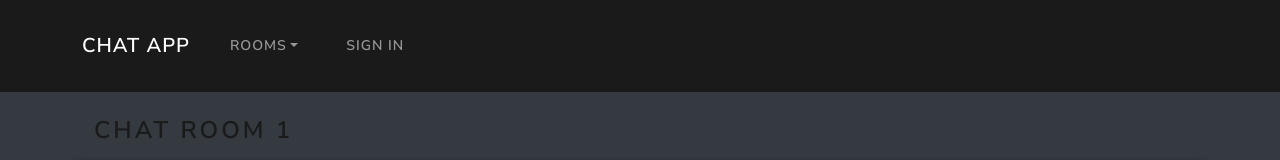
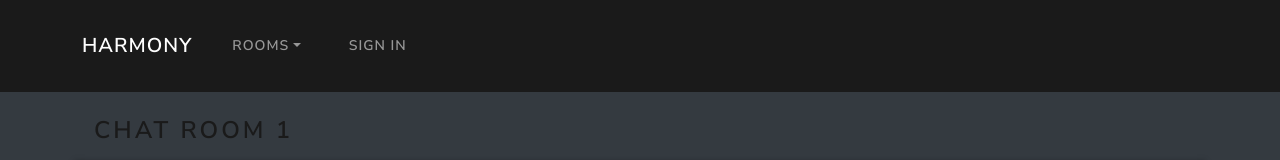
Before and after one commit to NeptuneRjo/chat-app, a React (Create React App) app in the folder frontend/: page /#/chat/room-1 in a window 1280 px wide. Shown: the top 160 px of the page. Built offline with nearby package versions, Linux system fonts and the light colour scheme; no server answers.

Commit message:
update name

```diff
--- a/frontend/src/Containers/Menu/Menu.tsx
+++ b/frontend/src/Containers/Menu/Menu.tsx
@@ -27,7 +27,7 @@ const Menu: React.FC<Props> = ({ user, setUser }: Props) => {
 	return (
 		<Navbar expand='lg' bg='primary' variant='dark'>
 			<Container>
-				<Navbar.Brand href='#/chat/room-1'>Chat App</Navbar.Brand>
+				<Navbar.Brand href='#/chat/room-1'>Harmony</Navbar.Brand>
 				<Navbar.Toggle aria-controls='basic-navbar-nav' />
 				<Navbar.Collapse id='basic-navbar-nav'>
 					<Nav className='me-auto'>
```
Also changed, not shown: 1 other file (tests, documents, lock files or other folders).
